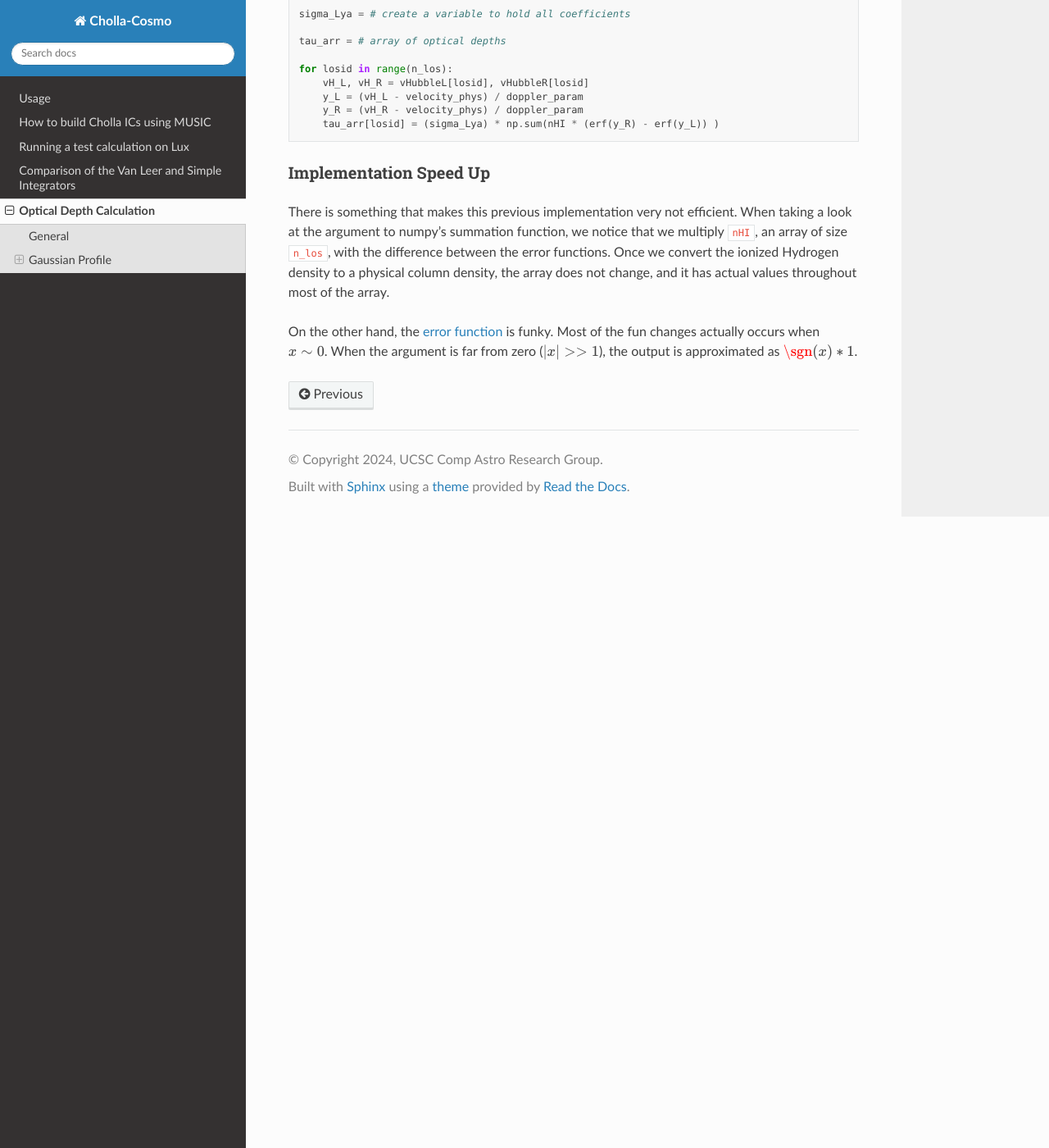
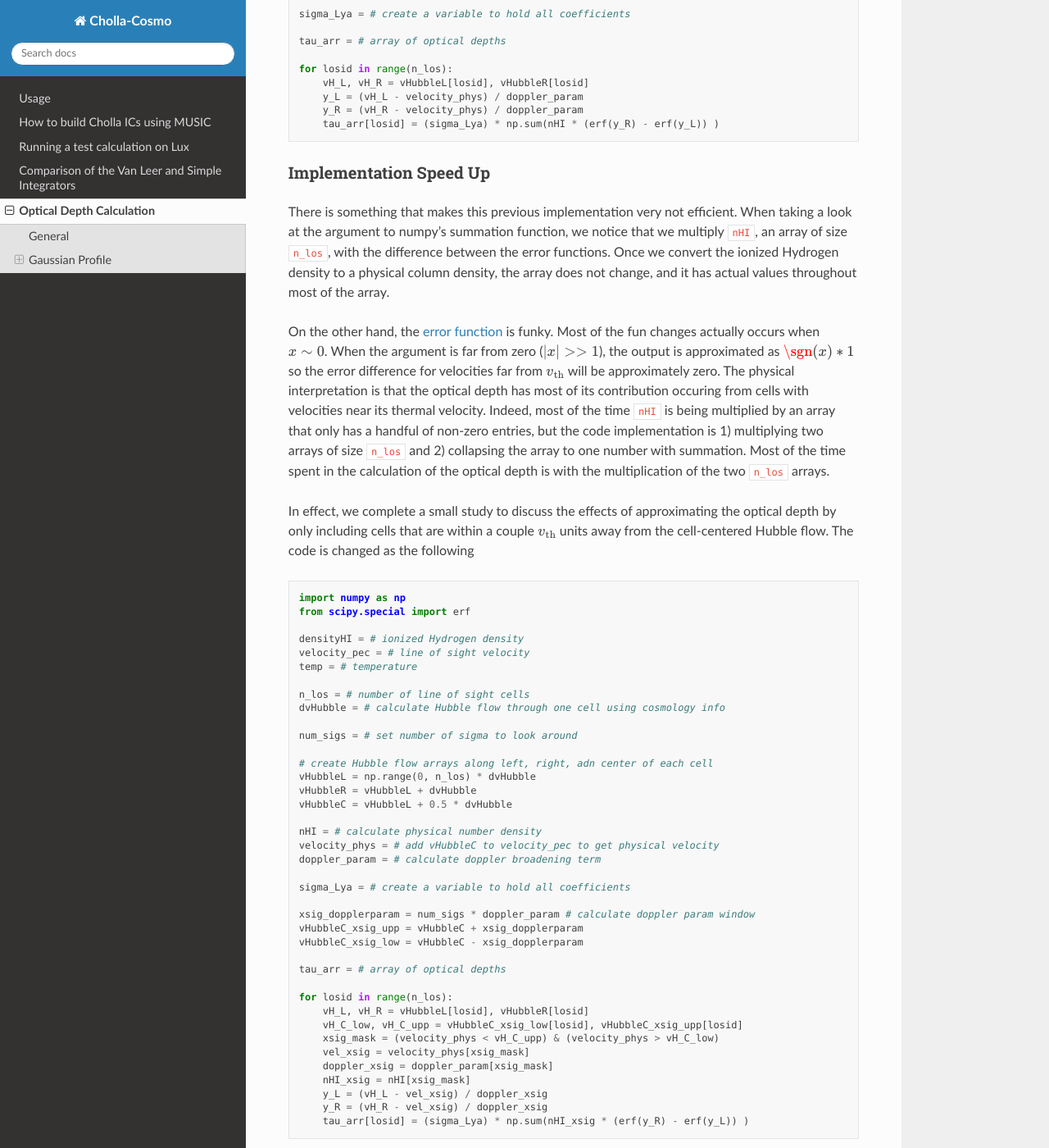
Before and after one commit to evazlimen/cholla-cosmo, a Sphinx documentation site: the page built from docs/source/optical_depth.rst, in a window 1280 px wide and 1400 px high, scrolled down 2208 px. Shown: the whole window at 82% size. Built offline with Sphinx 7.4.7 and the Read the Docs theme 3.1.0, drawn with Linux system fonts in a browser that asks for light colours; some of the changed text lies outside the part shown.

Commit message:
add motivation for speed up study

```diff
--- a/docs/source/optical_depth.rst
+++ b/docs/source/optical_depth.rst
@@ -115,4 +115,57 @@ Implementation Speed Up
 
 There is something that makes this previous implementation very not efficient. When taking a look at the argument to numpy's summation function, we notice that we multiply ``nHI``, an array of size ``n_los``, with the difference between the error functions. Once we convert the ionized Hydrogen density to a physical column density, the array does not change, and it has actual values throughout most of the array.
 
-On the other hand, the `error function <https://en.wikipedia.org/wiki/Error_function>`_ is funky. Most of the fun changes actually occurs when :math:`x \sim 0`. When the argument is far from zero (:math:`|x| >> 1`), the output is approximated as :math:`\sgn(x) * 1`.
+On the other hand, the `error function <https://en.wikipedia.org/wiki/Error_function>`_ is funky. Most of the fun changes actually occurs when :math:`x \sim 0`. When the argument is far from zero (:math:`|x| >> 1`), the output is approximated as :math:`\sgn(x) * 1` so the error difference for velocities far from :math:`v_{\textrm{th}}` will be approximately zero. The physical interpretation is that the optical depth has most of its contribution occuring from cells with velocities near its thermal velocity. Indeed, most of the time ``nHI`` is being multiplied by an array that only has a handful of non-zero entries, but the code implementation is 1) multiplying two arrays of size ``n_los`` and 2) collapsing the array to one number with summation. Most of the time spent in the calculation of the optical depth is with the multiplication of the two ``n_los`` arrays.
+
+In effect, we complete a small study to discuss the effects of approximating the optical depth by only including cells that are within a couple :math:`v_{\textrm{th}}` units away from the cell-centered Hubble flow. The code is changed as the following
+
+
+.. code-block:: python
+
+    import numpy as np
+    from scipy.special import erf
+
+    densityHI = # ionized Hydrogen density
+    velocity_pec = # line of sight velocity
+    temp = # temperature
+
+    n_los = # number of line of sight cells
+    dvHubble = # calculate Hubble flow through one cell using cosmology info
+
+    num_sigs = # set number of sigma to look around
+
+    # create Hubble flow arrays along left, right, adn center of each cell
+    vHubbleL = np.range(0, n_los) * dvHubble
+    vHubbleR = vHubbleL + dvHubble
+    vHubbleC = vHubbleL + 0.5 * dvHubble
+
+    nHI = # calculate physical number density
+    velocity_phys = # add vHubbleC to velocity_pec to get physical velocity
+    doppler_param = # calculate doppler broadening term
+
+    sigma_Lya = # create a variable to hold all coefficients
+
+    xsig_dopplerparam = num_sigs * doppler_param # calculate doppler param window
+    vHubbleC_xsig_upp = vHubbleC + xsig_dopplerparam
+    vHubbleC_xsig_low = vHubbleC - xsig_dopplerparam
+
+    tau_arr = # array of optical depths
+
+    for losid in range(n_los):
+        vH_L, vH_R = vHubbleL[losid], vHubbleR[losid]
+        vH_C_low, vH_C_upp = vHubbleC_xsig_low[losid], vHubbleC_xsig_upp[losid]
+        xsig_mask = (velocity_phys < vH_C_upp) & (velocity_phys > vH_C_low)
+        vel_xsig = velocity_phys[xsig_mask]
+        doppler_xsig = doppler_param[xsig_mask]
+        nHI_xsig = nHI[xsig_mask]
+        y_L = (vH_L - vel_xsig) / doppler_xsig
+        y_R = (vH_R - vel_xsig) / doppler_xsig
+        tau_arr[losid] = (sigma_Lya) * np.sum(nHI_xsig * (erf(y_R) - erf(y_L)) )
+
+In this study, we look at a couple factors:
+
+1. How does the on-the-fly flux power spectrum (from analysis files) compare with the post-simulation flux power spectrum for different number of :math:`v_{\textrm{th}}` units around the mean?
+2. How does the mean flux and mean optical depth change for different number of :math:`v_{\textrm{th}}` units around the mean?
+3. How does the average calculation time per skewer change for different number of :math:`v_{\textrm{th}}` units around the mean?
+4. How does the total calculation time at some snapshot change for different number of :math:`v_{\textrm{th}}` units around the mean?
+5. How does the relative difference of the optical depth from using the entire line of sight and using this speedup method change for different number of :math:`v_{\textrm{th}}` units around the mean?
```
